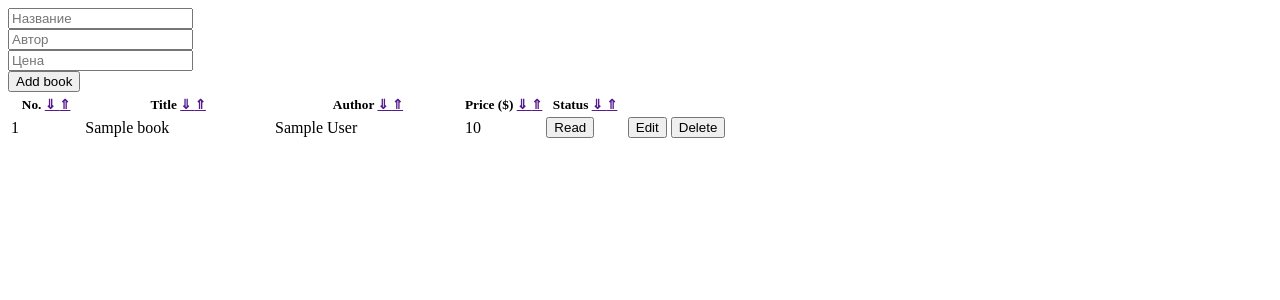
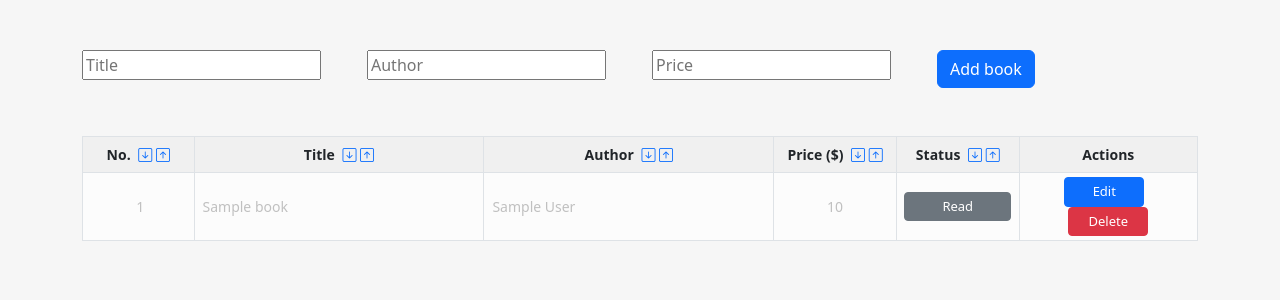
Before and after one commit to svtplv/htmx-crud, a Django app: page / in a window 1280 px wide. Shown: the top 300 px of the page. Run offline with Django 4.2, Linux system fonts and the light colour scheme; tables that the repository leaves empty hold one stand-in row (values such as "Sample post"); some libraries are stand-ins or nearby versions.

Commit message:
Add bootstrap

```diff
--- a/books/forms.py
+++ b/books/forms.py
@@ -5,15 +5,15 @@ from .models import Book
 class BookCreateForm(ModelForm):
     title = CharField(
         required=False,
-        widget=TextInput(attrs={'class': 'clrtxt', 'placeholder': 'Название'})
+        widget=TextInput(attrs={'class': 'clrtxt', 'placeholder': 'Title'})
     )
     author = CharField(
         required=False,
-        widget=TextInput(attrs={'class': 'clrtxt', 'placeholder': 'Автор'})
+        widget=TextInput(attrs={'class': 'clrtxt', 'placeholder': 'Author'})
     )
     price = CharField(
         required=False,
-        widget=TextInput(attrs={'class': 'clrtxt', 'placeholder': 'Цена'})
+        widget=TextInput(attrs={'class': 'clrtxt', 'placeholder': 'Price'})
     )
 
     class Meta:
@@ -22,6 +22,15 @@ class BookCreateForm(ModelForm):
 
 
 class BookEditForm(BookCreateForm):
-    title = CharField(required=False, widget=TextInput())
-    author = CharField(required=False, widget=TextInput())
-    price = CharField(required=False, widget=TextInput())
+    title = CharField(
+        required=False,
+        widget=TextInput(attrs={"class": "form-control-sm form-control"})
+    )
+    author = CharField(
+        required=False,
+        widget=TextInput(attrs={"class": "form-control-sm form-control"})
+    )
+    price = CharField(
+        required=False,
+        widget=TextInput(attrs={"class": "form-control-sm form-control"})
+    )
--- a/htmx_crud/settings.py
+++ b/htmx_crud/settings.py
@@ -82,5 +82,6 @@ USE_I18N = True
 USE_TZ = True
 
 STATIC_URL = 'static/'
+STATICFILES_DIRS = [BASE_DIR / 'static']
 
 DEFAULT_AUTO_FIELD = 'django.db.models.BigAutoField'
--- /dev/null
+++ b/static/base.css
@@ -0,0 +1,65 @@
+/* Задаёт отступ сверху и цвет страницы. */
+body {
+    padding-top: 50px;
+    background-color: rgb(246, 246, 246);
+}
+
+/* Задаёт цвет заголовка таблицы. */
+thead {
+    background-color: rgb(240, 240, 240);
+}
+
+/* Задаёт цвет тела таблицы. */
+tbody {
+    background-color: rgb(252, 252, 252);
+}
+
+/* Задаёт размер шрифта таблицы. */
+td {
+    font-size: 14px;
+}
+
+/* Задаёт высоту строки таблицы. */
+tr {
+    line-height: 26px;
+    min-height: 26px;
+    height: 26px;
+ }
+
+/* Чтобы удалить ошибочное подчеркивание между символами сортировки. */
+a {
+    text-decoration: none;
+}
+
+/* Задаёт высоту текстовых полей формы редактирования книги. */
+ .form-control-sm {
+    line-height: 24px;
+    min-height: 24px;
+    height: 24px;
+ }
+
+/* Задаёт цвет шрифта для прочитанной книги. */
+.grey-text {
+    color: rgb(192, 192, 192);
+}
+
+/* Задаёт ширину кнопок Прочитана и Не прочитана. */
+.status-button {
+    width: 107px;
+}
+
+/* Задаёт ширину кнопок Изменить, Удалить, Сохранить и Отменить. */
+.any-button {
+    width: 80px;
+}
+
+/* Задаёт размер шрифта кнопок в таблице. */
+.table-button {
+    font-size: 13px;
+}
+
+/* Отключает кнопки сортировки. */
+.disabled-button {
+    opacity: 0.5;
+    pointer-events: none;
+}
--- a/templates/base.html
+++ b/templates/base.html
@@ -1,116 +1,128 @@
+{% load static %}
 <!DOCTYPE html>
 <html>
     <head>
         <meta charset="utf-8">
         <title>{% block title %}Books{% endblock title %}</title>
+        <link href="https://cdn.jsdelivr.net/npm/bootstrap@5.2.2/dist/css/bootstrap.min.css" rel="stylesheet" integrity="sha384-Zenh87qX5JnK2Jl0vWa8Ck2rdkQ2Bzep5IDxbcnCeuOxjzrPF/et3URy9Bv1WTRi" crossorigin="anonymous">
+        <link rel="stylesheet" href="https://cdn.jsdelivr.net/npm/bootstrap-icons@1.10.3/font/bootstrap-icons.css">
+        <link rel="stylesheet" href="{% static 'base.css' %}">
     </head>
 
 <body hx-headers='{"X-CSRFToken": "{{ csrf_token }}"}'>
 
-<div>
-    <div>
-        <div>
+<div class="container">
+    <div class="row">
+        <div class="col">
+            <!-- Форма для добавления новой книги -->
             {% include "partial_create_book_form.html" %}
 
             <!-- Таблица книг -->
-            <form>
-            <table>
+            <form class="form-inline">
+                <table class="table table-bordered table-sm mt-5">
                     <thead>
                     <tr>
                         <!-- Заголовки столбцов таблицы -->
 
                         <!-- Заголовок номера книги -->
-                        <th scope="col" style="width: 10%">
+                        <th scope="col" style="width: 10%" class="text-center">
                             <small>
                                 No.
                                 <a href=""
                                    hx-get="{% url 'book_list_sort' filter='id' direction='ascend' %}"
                                    hx-target="#book-list"
                                    hx-swap="innerHTML">
-                                    ⇓
+                                   <i class="table-icon bi bi-arrow-down-square ms-1"></i>
                                 </a>
                                 <a href=""
                                    hx-get="{% url 'book_list_sort' filter='id' direction='descend' %}"
                                    hx-target="#book-list"
                                    hx-swap="innerHTML">
-                                    ⇑
+                                   <i class="table-icon bi bi-arrow-up-square"></i>
                                 </a>
                             </small>
                         </th>
 
                         <!-- Заголовок названия книги -->
-                        <th scope="col" style="width: 26%">
+                        <th scope="col" style="width: 26%" class="text-center">
                             <small>
                                 Title
                                 <a href=""
                                    hx-get="{% url 'book_list_sort' filter='title' direction='ascend' %}"
                                    hx-target="#book-list"
                                    hx-swap="innerHTML">
-                                    ⇓
+                                    <i class="table-icon bi bi-arrow-down-square ms-1"></i>
                                 </a>
                                 <a href=""
                                    hx-get="{% url 'book_list_sort' filter='title' direction='descend' %}"
                                    hx-target="#book-list"
                                    hx-swap="innerHTML">
-                                    ⇑
+                                    <i class="table-icon bi bi-arrow-up-square"></i>
                                 </a>
                             </small>
                         </th>
 
                         <!-- Заголовок автора книги -->
-                        <th scope="col" style="width: 26%">
+                        <th scope="col" style="width: 26%" class="text-center">
                             <small>
                                 Author
                                 <a href=""
                                    hx-get="{% url 'book_list_sort' filter='author' direction='ascend' %}"
                                    hx-target="#book-list"
                                    hx-swap="innerHTML">
-                                    ⇓
+                                    <i class="table-icon bi bi-arrow-down-square ms-1"></i>
                                 </a>
                                 <a href=""
                                    hx-get="{% url 'book_list_sort' filter='author' direction='descend' %}"
                                    hx-target="#book-list"
                                    hx-swap="innerHTML">
-                                    ⇑
+                                    <i class="table-icon bi bi-arrow-up-square"></i>
                                 </a>
                             </small>
                         </th>
 
                         <!-- Заголовок цены книги -->
-                        <th scope="col" style="width: 11%">
+                        <th scope="col" style="width: 11%" class="text-center">
                             <small>
                                 Price ($)
                                 <a href=""
                                    hx-get="{% url 'book_list_sort' filter='price' direction='ascend' %}"
                                    hx-target="#book-list"
                                    hx-swap="innerHTML">
-                                    ⇓
+                                    <i class="table-icon bi bi-arrow-down-square ms-1"></i>
                                 </a>
                                 <a href=""
                                    hx-get="{% url 'book_list_sort' filter='price' direction='descend' %}"
                                    hx-target="#book-list"
                                    hx-swap="innerHTML">
-                                    ⇑
+                                    <i class="table-icon bi bi-arrow-up-square"></i>
                                 </a>
                             </small>
                         </th>
 
                         <!-- Заголовок статуса книги -->
-                        <th scope="col" style="width: 11%">
+                        <th scope="col" style="width: 11%" class="text-center">
                             <small>
                                 Status
                                 <a href=""
                                    hx-get="{% url 'book_list_sort' filter='read' direction='descend' %}"
                                    hx-target="#book-list"
                                    hx-swap="innerHTML">
-                                    ⇓
+                                    <i class="table-icon bi bi-arrow-down-square ms-1"></i>
                                 </a>
                                 <a href=""
                                    hx-get="{% url 'book_list_sort' filter='read' direction='ascend' %}"
                                    hx-target="#book-list"
                                    hx-swap="innerHTML">
-                                    ⇑
+                                    <i class="table-icon bi bi-arrow-up-square"></i>
                                 </a>
+                            </small>
+                        </th>
+
+                        <!-- Заголовок кнопок действия -->
+                        <th scope="col" style="width: 16%" class="text-center">
+                            <small>
+                                Actions
                             </small>
                         </th>
 
@@ -129,6 +141,9 @@
 </div>
 
 <script src="https://unpkg.com/htmx.org@1.9.4"></script>
+<script src="https://cdn.jsdelivr.net/npm/bootstrap@5.2.2/dist/js/bootstrap.bundle.min.js"
+        integrity="sha384-OERcA2EqjJCMA+/3y+gxIOqMEjwtxJY7qPCqsdltbNJuaOe923+mo//f6V8Qbsw3"
+        crossorigin="anonymous"></script>
 
 <script>
     function cngElementsAtr(cls, atr, val){
@@ -149,6 +164,13 @@
             }
         }else if(path_str.includes('book_detail')){
             cngElementsAtr('disbtn', 'disabled', false);
+        }else if(path_str.includes('book_list_sort')){
+            path_arr = path_str.split('/');
+            path_arr.pop()
+            curr_class = path_arr.pop()
+            curr_class = path_arr.pop() + '-' + curr_class
+            document.getElementsByClassName('disabled-button')[0].classList.remove('disabled-button');
+            document.getElementsByClassName(curr_class)[0].classList.add('disabled-button');
         }
     });
 </script>
--- a/templates/partial_book_detail.html
+++ b/templates/partial_book_detail.html
@@ -1,61 +1,61 @@
-<tr>
+<tr class="{% if book.read %}grey-text{% endif %}">
     <!-- Ячейка номера книги -->
-    <td>
+    <td class="align-middle text-center ps-2">
         {{ book.id }}
     </td>
 
     <!-- Ячейка названия книги -->
-    <td>
+    <td class="align-middle ps-2">
         {{ book.title }}
     </td>
 
     <!-- Ячейка автора книги -->
-    <td>
+    <td class="align-middle ps-2">
         {{ book.author }}
     </td>
 
     <!-- Ячейка цены книги -->
-    <td>
+    <td class="align-middle text-center">
         {{ book.price }}
     </td>
 
     <!-- Ячейка состояния -->
-    <td>
+    <td class="align-middle text-center">
         {% if not book.read %}
             <!-- Кнопка "Unread" -->
-        <button class="disbtn"
+            <button class="disbtn table-button status-button btn btn-primary btn-sm"
                     hx-put="{% url 'update_book_status' book.id %}"
                     hx-target="closest tr"
-                hx-swap="outerHTML" >
+                    hx-swap="outerHTML">
                 Unread
             </button>
         {% else %}
             <!-- Кнопка "Read" -->
-        <button class="disbtn"
+            <button class="disbtn table-button status-button btn btn-secondary btn-sm"
                     hx-put="{% url 'update_book_status' book.id %}"
                     hx-target="closest tr"
-                hx-swap="outerHTML" >
+                    hx-swap="outerHTML">
                 Read
             </button>
         {% endif %}
     </td>
 
     <!--  Ячейка кнопок действия -->
-    <td>
+    <td class="align-middle text-center">
         <!-- Кнопка "Edit" -->
-        <button class="disbtn"
+        <button class="disbtn table-button any-button btn btn-primary btn-sm me-2"
                 hx-get="{% url 'update_book_details' book.id %}"
                 hx-target="closest tr"
-                hx-swap="outerHTML" >
+                hx-swap="outerHTML">
             Edit
         </button>
 
         <!-- Кнопка "Delete" -->
-        <button class="disbtn"
+        <button class="disbtn table-button any-button btn btn-danger btn-sm"
                 hx-delete="{% url 'delete_book' book.id %}"
                 hx-target="closest tr"
                 hx-swap="outerHTML"
-                hx-confirm="Are you sure you wish to delete this book?" >
+                hx-confirm="Are you sure you wish to delete this book?">
             Delete
         </button>
     </td>
--- a/templates/partial_create_book_form.html
+++ b/templates/partial_create_book_form.html
@@ -1,18 +1,18 @@
-<form>
-    <div>
-        <div>
+<form class="form-inline">
+    <div class="row">
+        <div class="col">
             {{ form.title }}
         </div>
 
-        <div>
+        <div class="col">
             {{ form.author }}
         </div>
 
-        <div>
+        <div class="col">
             {{ form.price }}
         </div>
 
-        <div>
+        <div class="col">
             <!-- Кнопка "Add book" -->
             <button type="submit"
                     class="disbtn btn btn-primary"
```
Also changed, not shown: templates/partial_book_update_form.html (+14 -12 lines). Lines whose indentation alone changed are shown as unchanged.
